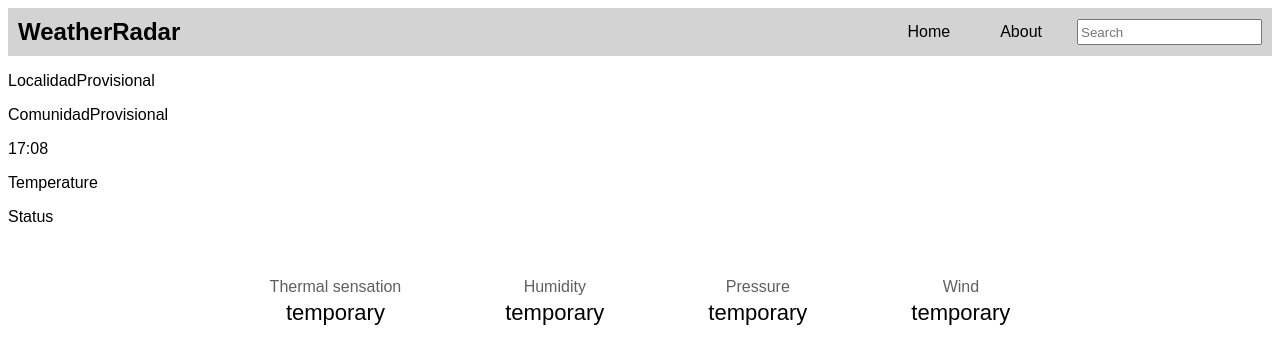
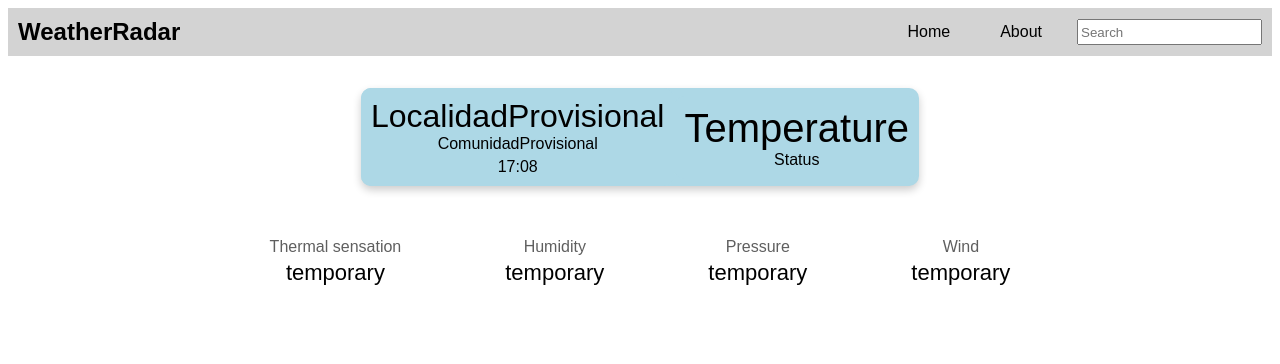
Before and after one commit to CristianACS05/WeatherProject, a plain HTML site: page index.html in a window 1280 px wide. Drawn offline with Linux system fonts and the light colour scheme.

Commit message:
fixed <p> enlargement

```diff
--- a/index.html
+++ b/index.html
@@ -20,6 +20,7 @@
         </nav>
     </header>
     <div>
+        <div id="topcontainer">
             <div id="main">
                 <div id="infolocal">
                     <p id="localidad">LocalidadProvisional</p>
@@ -29,6 +30,7 @@
                 <div id="tempandstatus">
                     <p id="temp">Temperature</p>
                     <p id="weatherstatus">Status</p>
+                </div>
             </div>
         </div>
         <div id="rest">
--- a/style.css
+++ b/style.css
@@ -41,36 +41,68 @@ nav {
     height: 20px;
 }
 
+#topcontainer {
+    display: flex;
+    flex-direction: row;
+    justify-content: center;
+}
+
 #main {
-
+    display: flex;
+    flex-direction: row;
+    align-items: center;
+    justify-content: space-evenly;
+    width: max-content;
+    background-color: lightblue;
+    margin-top: 2rem;
+    border-radius: 10px;
+    min-width: 22rem;
+    box-shadow: 0 4px 8px rgba(0, 0, 0, 0.2);
 }
 
 #infolocal {
-
+   background-color: lightblue;
+   width: max-content;
+   padding: 10px;
+   text-align: center;
+   border-radius: 10px;
 }
 
 #localidad {
-
+    font-size: 2rem;
+    width: auto;
+    margin: 0;
 }
 
 #comunidadpais {
-
+    width: auto;
+    margin: 0;
+    font-size: 1rem;
 }
 
 #horalocal {
-
+   margin: 0;
+   margin-top: 5px;
+   font-size: 1rem;
 }
 
 #tempandstatus {
-
+    background-color: lightblue;
+    text-align: center;
+    padding: 10px;
+    border-radius: 10px;
+    justify-content: center;
+    align-items: center;
 }
 
 #temp {
-
+   font-size: 2.5rem;
+   margin: 0;
 }
 
 #weatherstatus {
-
+    font-size: 1rem;
+    margin: 0;
 }
 
 #rest {
```
Lines whose indentation alone changed are shown as unchanged.
